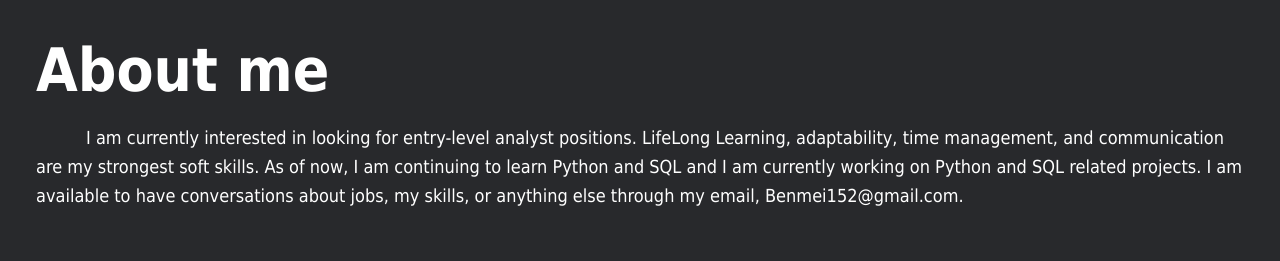
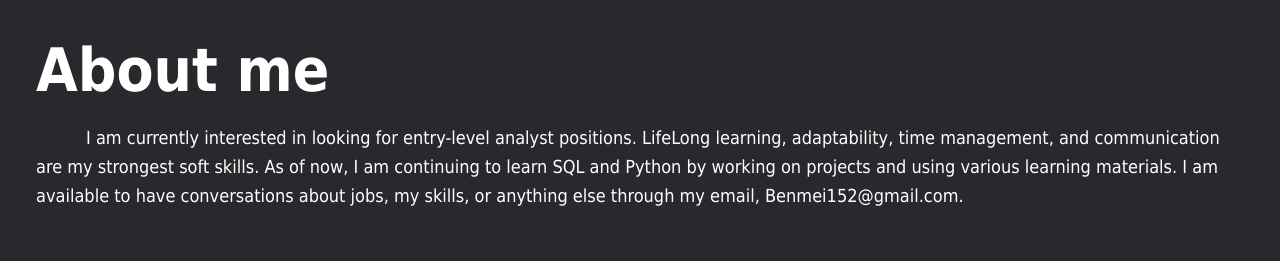
Before and after one commit to BenjaminMei/BenjaminMei.github.io, a plain HTML site: page index.html in a window 1280 px wide. Shown: the part 1660-1921 px from the top of the page. Drawn offline with Linux system fonts and the light colour scheme.

Commit message:
Update index.html

```diff
--- a/index.html
+++ b/index.html
@@ -89,8 +89,8 @@
         <p class="section__subtitle section__subtitle--aboutme"></p>
         <div class="aboutme__body">
             <p style="text-indent: 50px">I am currently interested in looking for entry-level analyst positions.
-                LifeLong Learning, adaptability, time management, and communication are my strongest soft skills.
-                As of now, I am continuing to learn Python and SQL and I am currently working on Python and SQL related projects.
+                LifeLong learning, adaptability, time management, and communication are my strongest soft skills.
+                As of now, I am continuing to learn SQL and Python by working on projects and using various learning materials.
                 I am available to have conversations about jobs, my skills, or anything else through
                 my email, Benmei152@gmail.com.
             </p>
```
